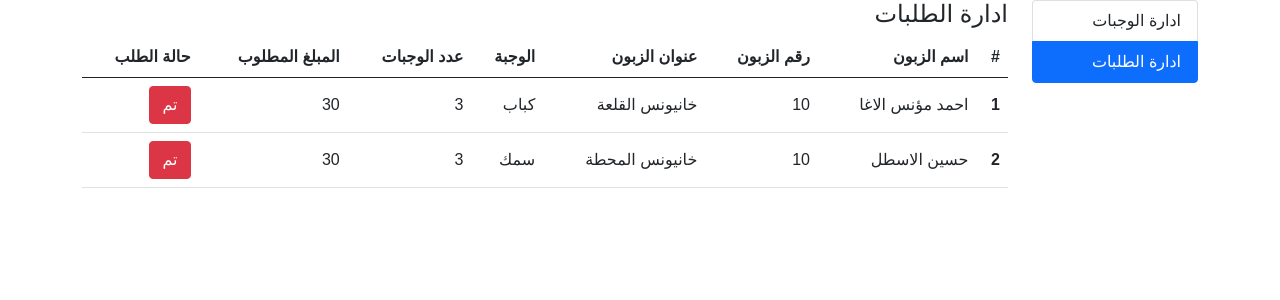
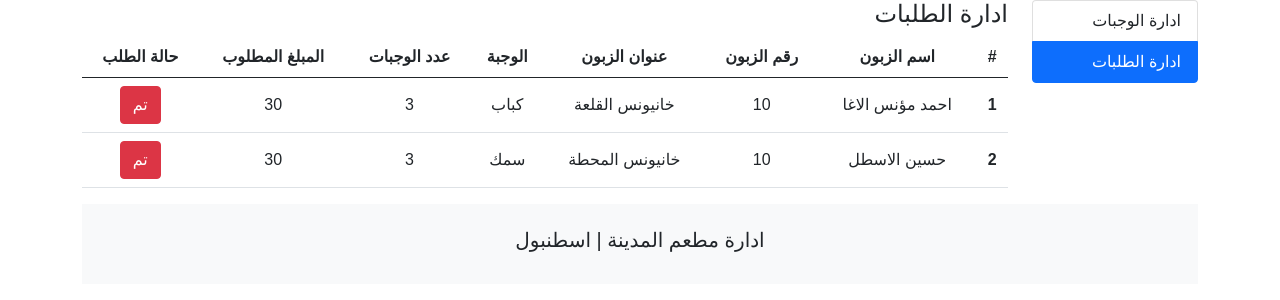
Before and after one commit to farissafi/restaurant, a PHP site: page /admin/order_list_mangment.php in a window 1280 px wide. Shown: the part 56-356 px from the top of the page. Run offline with PHP 8.4, Linux system fonts and the light colour scheme; a user stored in the database is signed in; data comes from the database, SQL or seed files in the repository.

Commit message:
commit animtion

```diff
--- a/admin/food_meals_mangment.php
+++ b/admin/food_meals_mangment.php
@@ -91,6 +91,11 @@ if (!isset($_SESSION['id'])) {
                 </table>
             </div>
         </div>
+        <footer>
+            <div class="py-4 text-center bg-light animate__animated animate__fadeInUp">
+                <h5>ادارة مطعم المدينة | اسطنبول</h5>
+            </div>
+        </footer>
     </div>
     <script src="../js/bootstrap.js"></script>
 </body>
--- a/admin/order_list_mangment.php
+++ b/admin/order_list_mangment.php
@@ -44,7 +44,7 @@ if (!isset($_SESSION['id'])) {
                 <div class="d-flex justify-content-between">
                     <h4>ادارة الطلبات</h4>
                 </div>
-                <table class="table">
+                <table class="table table-hover text-center">
                     <thead>
                         <tr>
                             <th scope="col">#</th>
@@ -88,6 +88,11 @@ if (!isset($_SESSION['id'])) {
                 </table>
             </div>
         </div>
+        <footer>
+            <div class="py-4 text-center bg-light animate__animated animate__fadeInUp">
+                <h5>ادارة مطعم المدينة | اسطنبول</h5>
+            </div>
+        </footer>
     </div>
     <script src="../js/bootstrap.js"></script>
 </body>
```
Also changed, not shown: send_request.php (+7 -5 lines).
